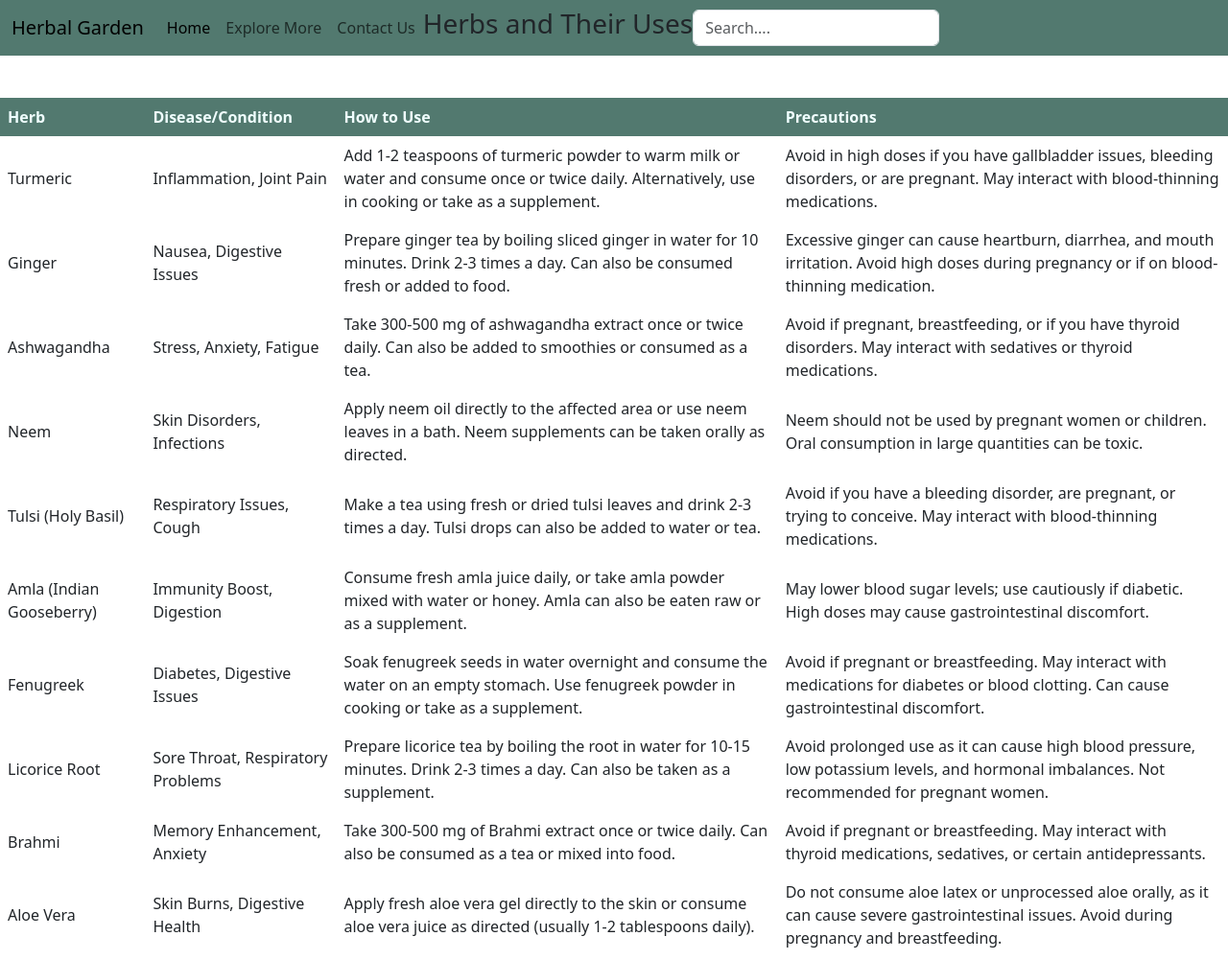
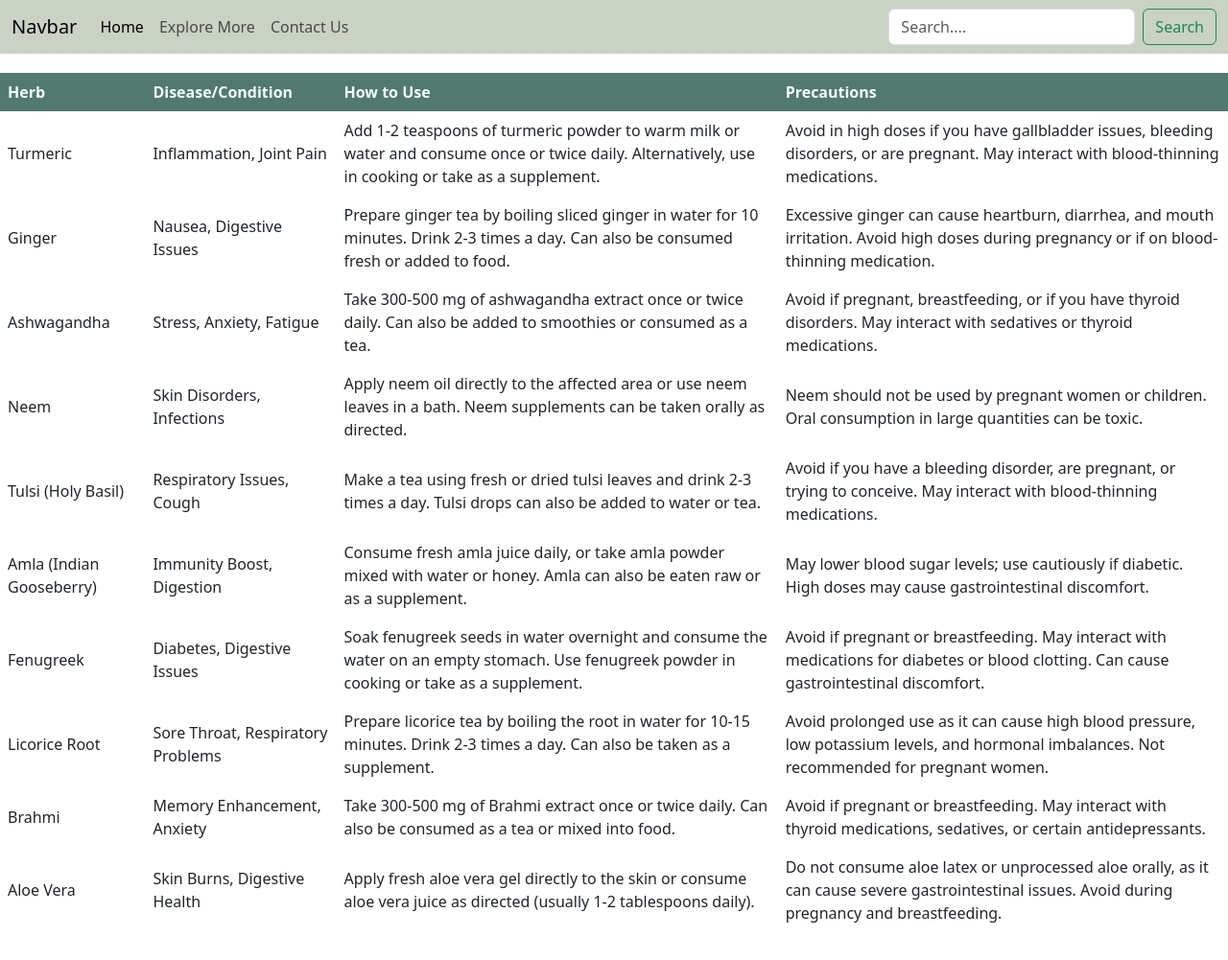
Before and after one commit to GarimaSingh0109/Code, a plain HTML site: page index.html in a window 1280 px wide. Shown: the whole page at 96% size. Drawn offline with nearby package versions, Linux system fonts and the light colour scheme.

Commit message:
Update index.html

```diff
--- a/index.html
+++ b/index.html
@@ -28,14 +28,17 @@
             background-color: #52796F;
             color: azure;
         }
-        input{
-            width: 80%;
-            margin-left: 17px;
-            padding: 10px;
-            justify-items: center;
+
+        nav{
+            background-color: #CAD2C5;
+            color: whitesmoke;
         }
-        nav{
+        .nav-link{
+            color: whitesmoke;
+        }
+        .nav-link:hover{
             background-color: #52796F;
+            color: aliceblue;
         }
     </style>
     <link href="https://cdn.jsdelivr.net/npm/bootstrap@5.3.3/dist/css/bootstrap.min.css" rel="stylesheet" integrity="sha384-QWTKZyjpPEjISv5WaRU9OFeRpok6YctnYmDr5pNlyT2bRjXh0JMhjY6hW+ALEwIH" crossorigin="anonymous">
@@ -44,12 +47,12 @@
 <body>
     <nav class="navbar navbar-expand-lg ">
         <div class="container-fluid">
-          <a class="navbar-brand" href="#">Herbal Garden</a>
-          <button class="navbar-toggler" type="button" data-bs-toggle="collapse" data-bs-target="#navbarNav" aria-controls="navbarNav" aria-expanded="false" aria-label="Toggle navigation">
+          <a class="navbar-brand" href="#">Navbar</a>
+          <button class="navbar-toggler" type="button" data-bs-toggle="collapse" data-bs-target="#navbarSupportedContent" aria-controls="navbarSupportedContent" aria-expanded="false" aria-label="Toggle navigation">
             <span class="navbar-toggler-icon"></span>
           </button>
-          <div class="collapse navbar-collapse" id="navbarNav">
-            <ul class="navbar-nav">
+          <div class="collapse navbar-collapse" id="navbarSupportedContent">
+            <ul class="navbar-nav me-auto mb-2 mb-lg-0">
               <li class="nav-item">
                 <a class="nav-link active" aria-current="page" href="#">Home</a>
               </li>
@@ -61,15 +64,15 @@
               </li>
 
             </ul>
-            <h3>Herbs and Their Uses</h3>
             <form class="d-flex" role="search">
-                <input class="form-control" type="text" id="myInput" placeholder="Search...." onkeyup="searchFun()">
-              </form>
+              <input class="form-control me-2" type="text" id="myInput" placeholder="Search...." onkeyup="searchFun()">
+              <button class="btn btn-outline-success" type="submit">Search</button>
+            </form>
           </div>
-
         </div>
     </nav>
-    <br>
+
+
     <table id="myTable">
         <thead>
             <tr>
```
